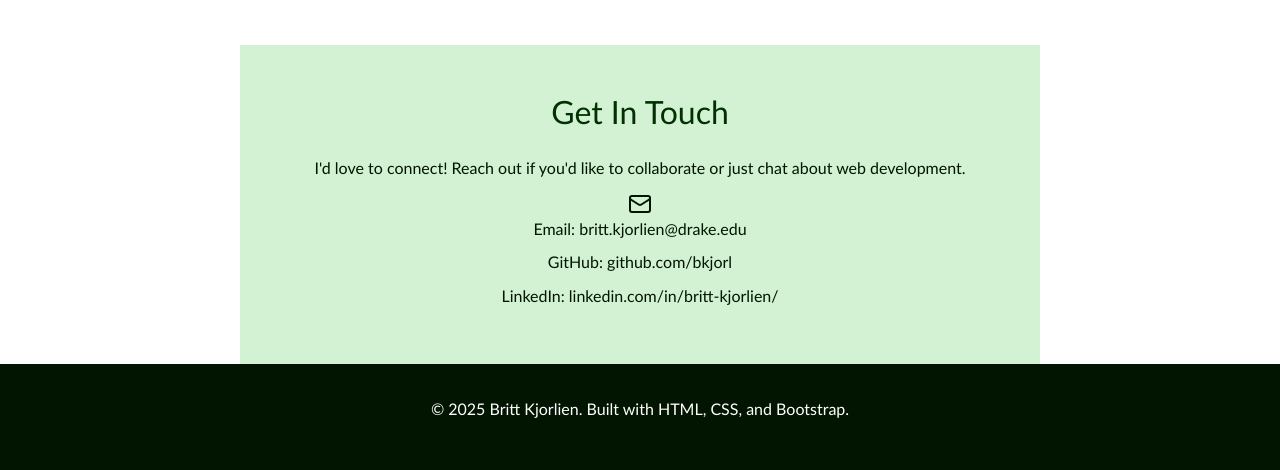
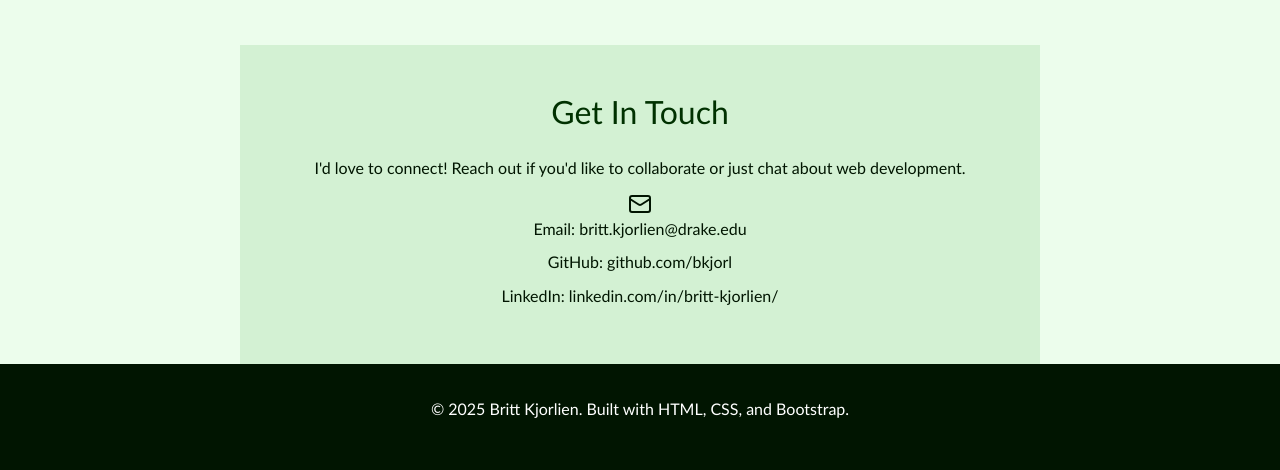
Before and after one commit to drake-full-stack/lab04-bootstrap-portfolio-2-0-bkjorl, a plain HTML site: page index.html in a window 1280 px wide. Shown: the part 960-1430 px from the top of the page. Drawn offline with nearby package versions, Linux system fonts and the light colour scheme.

Commit message:
Complete Bootstrap portfolio with custom styling - final design reflects minimalism

```diff
--- a/style.css
+++ b/style.css
@@ -11,6 +11,7 @@ body {
     font-family: 'Gill Sans', 'Gill Sans MT', Calibri, 'Trebuchet MS', sans-serif;
     line-height: 1.6;
     color: rgb(1, 21, 1);
+    background-color:  rgb(236, 253, 236);
 }
 
 /* Navigation */
```
